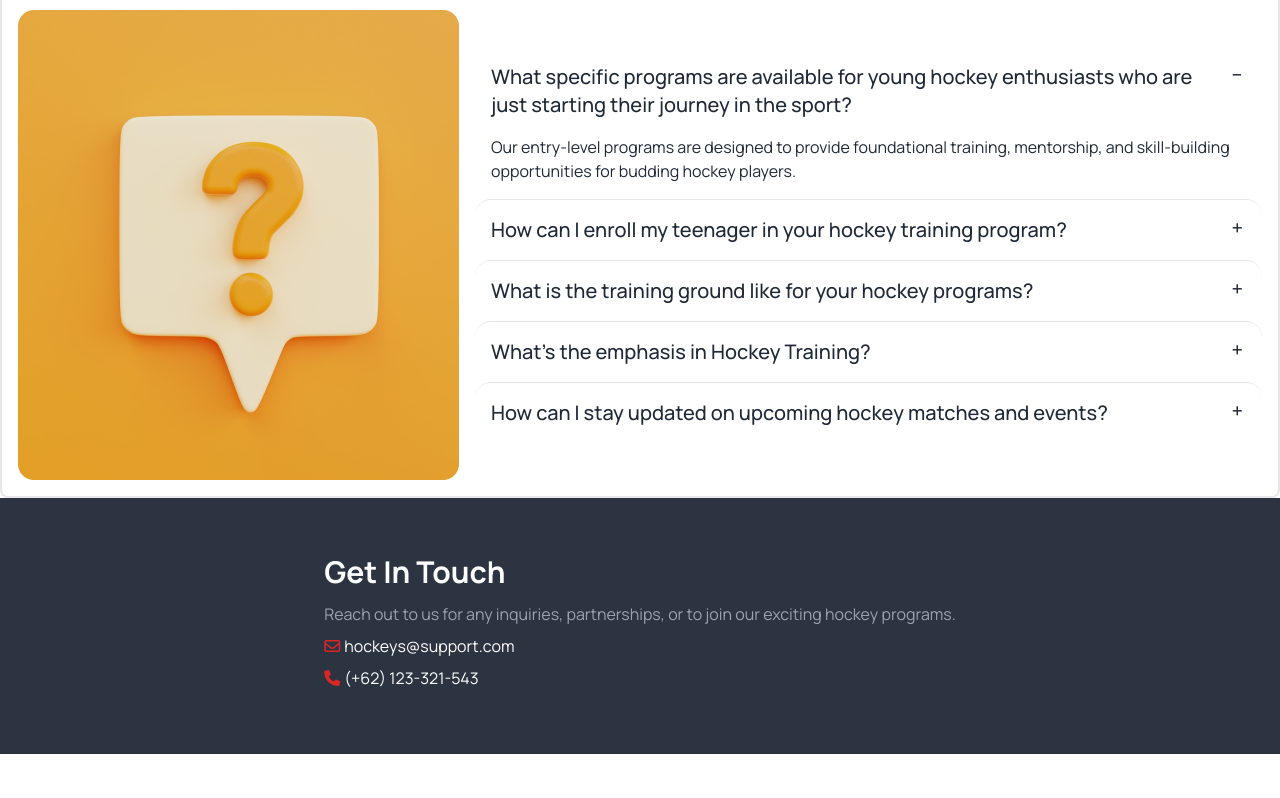
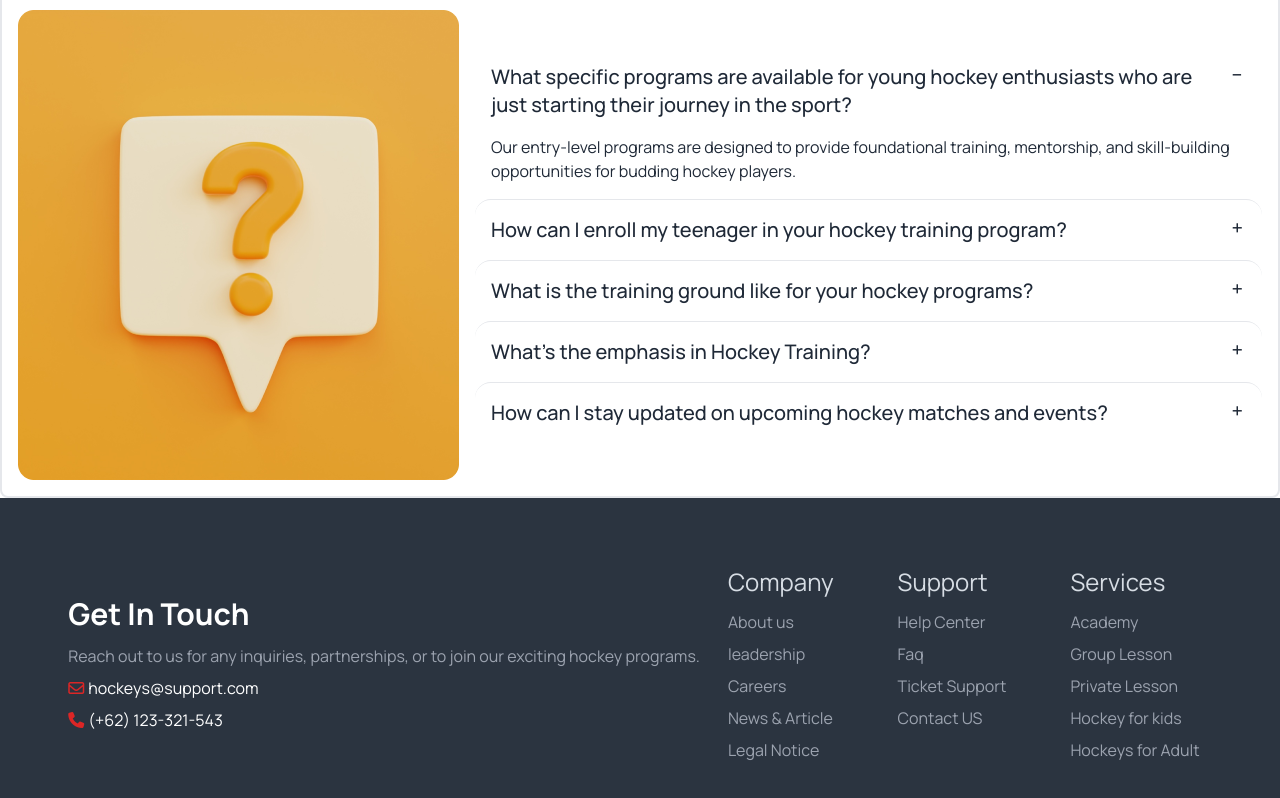
Before and after one commit to MarkBiswas73/B9A3, a plain HTML site: page index.html in a window 1280 px wide. Shown: the part 3711-4509 px from the top of the page. Before the commit the page ends 4465 px from the top, so only its background shows below. Drawn offline with nearby package versions, Linux system fonts and the light colour scheme.

Commit message:
All complete

```diff
--- a/index.html
+++ b/index.html
@@ -404,6 +404,42 @@
          <p class="pb-2"><span class="text-red-600"><i class="fa-solid fa-phone"></i></span><span class="text-white pl-1">(+62) 123-321-543</span></p>
       </div>
 
+      <div class="lg:flex gap-10">
+        <div class="flex flex-1 gap-10">
+          <div class="p-3">
+            <ul>
+                <li class="text-2xl font-normal pb-3">Company</li>
+                <li class="text-gray-400 pb-2">About us</li>
+                <li class="text-gray-400 pb-2">leadership</li>
+                <li class="text-gray-400 pb-2">Careers</li>
+                <li class="text-gray-400 pb-2">News & Article</li>
+                <li class="text-gray-400 pb-2">Legal Notice</li>
+            </ul>
+          </div>
+
+          <div class="p-3">
+            <ul>
+                <li class="text-2xl font-normal pb-3">Support</li>
+                <li class="text-gray-400 pb-2">Help Center</li>
+                <li class="text-gray-400 pb-2">Faq</li>
+                <li class="text-gray-400 pb-2">Ticket Support</li>
+                <li class="text-gray-400 pb-2">Contact US</li>
+            </ul>
+          </div>
+        </div>
+
+        <div class="p-3 mx-auto text-center lg:text-left">
+          <ul class="  ">
+              <li class="text-2xl font-normal pb-3">Services</li>
+              <li class="text-gray-400 pb-2">Academy</li>
+              <li class="text-gray-400 pb-2">Group Lesson</li>
+              <li class="text-gray-400 pb-2">Private Lesson</li>
+              <li class="text-gray-400 pb-2">Hockey for kids</li>
+              <li class="text-gray-400 pb-2">Hockeys for Adult</li>
+          </ul>
+        </div>
+      </div>
+    </div>
 
   </footer>
 </body>
```
